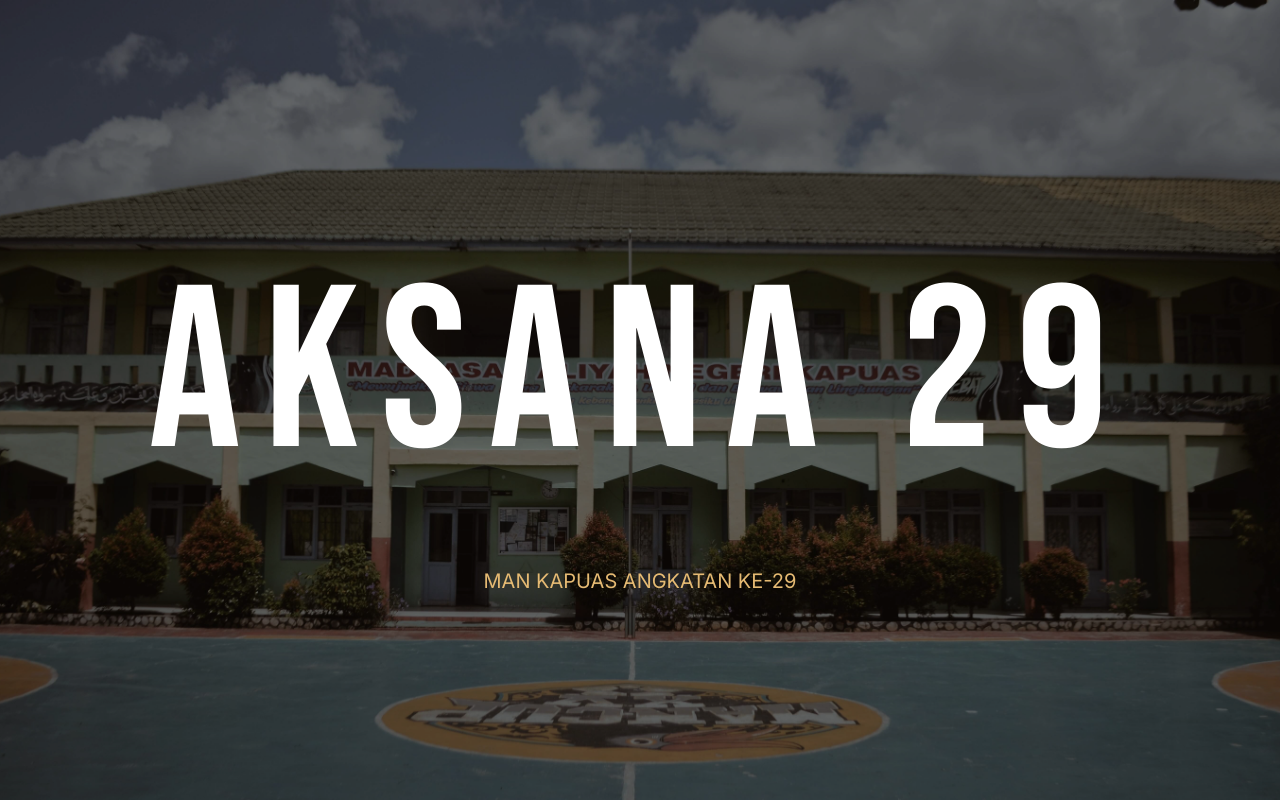
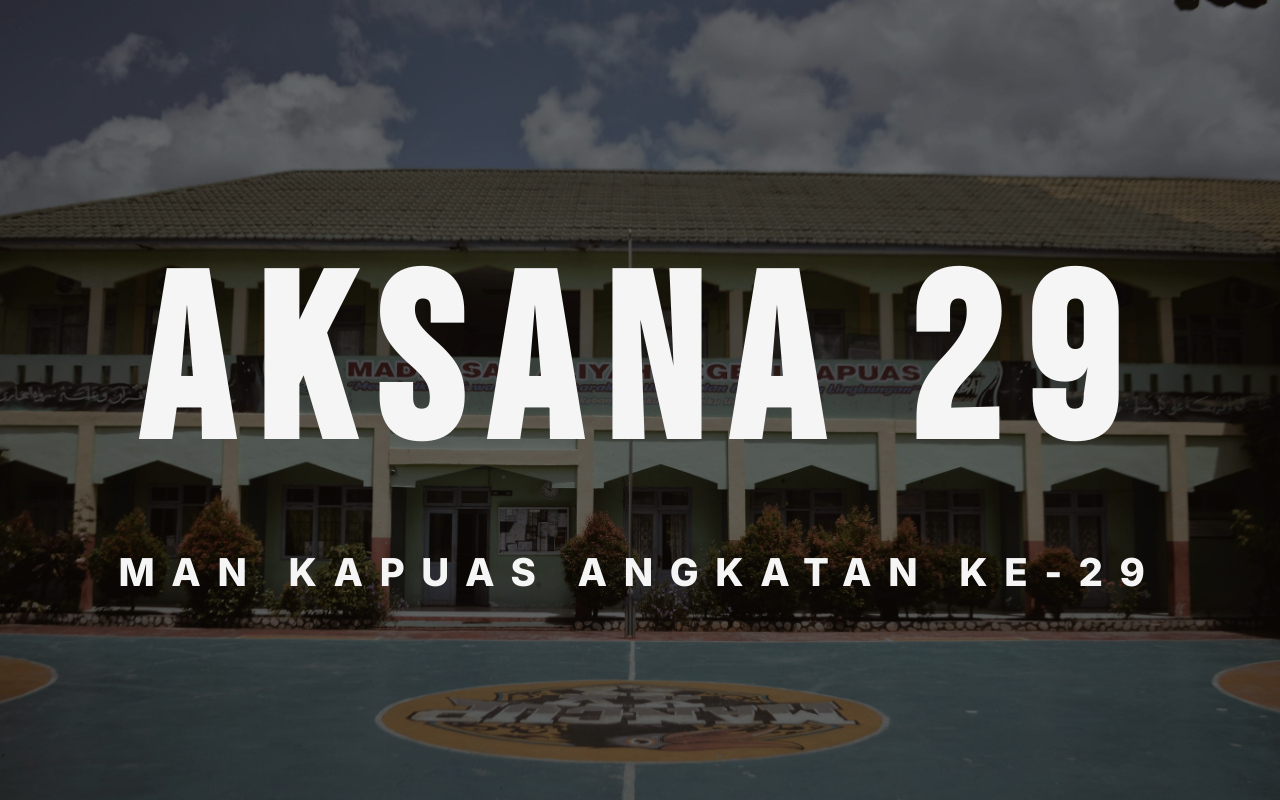
Before and after one commit to kemal-faza/aksana-29-nextjs, a Next.js app in the folder apps/web/: page / in a window 1280 px wide. Shown: the top 800 px of the page. Built offline with nearby package versions, Linux system fonts and the light colour scheme; no server answers.

Commit message:
refactor(public): align Hero with DESIGN.md spec
- h1: tracking-[2vw] font-extrabold text-secondary
- subtitle: text-[3vw] tracking-[1.3vw] font-extrabold, no gold

```diff
--- a/apps/web/components/public/Hero.tsx
+++ b/apps/web/components/public/Hero.tsx
@@ -11,8 +11,12 @@ export function Hero() {
         priority
       />
       <div className="relative z-10 text-center">
-        <h1 className="text-[18vw] font-heading text-white tracking-widest">AKSANA 29</h1>
-        <p className="text-tersier text-xl mt-4">MAN KAPUAS ANGKATAN KE-29</p>
+        <h1 className="text-[18vw] tracking-[2vw] font-extrabold font-heading text-secondary">
+          AKSANA 29
+        </h1>
+        <p className="text-[3vw] tracking-[1.3vw] font-extrabold text-secondary">
+          MAN KAPUAS ANGKATAN KE-29
+        </p>
       </div>
     </section>
   );
```
